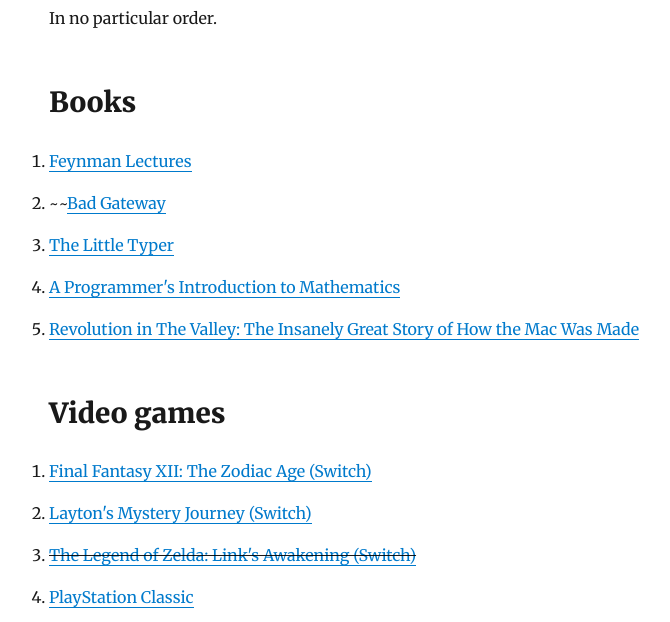
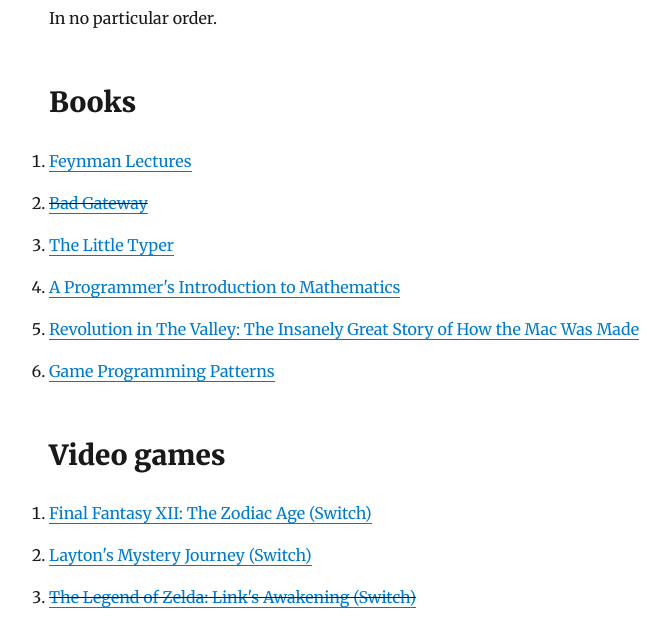
Before and after one commit to agentcooper/agentcooper.io, a Gatsby site: page /collections/wishlist/ in a window 1280 px wide. Shown: the part 163-785 px from the top of the page, without its empty margins (276-946 px from the left). Built offline with nearby package versions, Linux system fonts and the light colour scheme; Gatsby itself is replaced by a stand-in of ours; some packages are replaced by stand-ins of ours.

Commit message:
Update wishlist.md

```diff
--- a/content/collections/wishlist.md
+++ b/content/collections/wishlist.md
@@ -7,10 +7,11 @@
 ## Books
 
 1. [Feynman Lectures](https://www.amazon.de/dp/0465023827)
-2. ~~[Bad Gateway](https://www.amazon.de/dp/1683962079)
+2. ~~[Bad Gateway](https://www.amazon.de/dp/1683962079)~~
 3. [The Little Typer](https://mitpress.mit.edu/books/little-typer)
 4. [A Programmer's Introduction to Mathematics](https://pimbook.org/)
 5. [Revolution in The Valley: The Insanely Great Story of How the Mac Was Made](https://www.amazon.com/gp/product/0596007191)
+6. [Game Programming Patterns](https://www.amazon.co.uk/dp/0990582906)
 
 ## Video games
 
```
